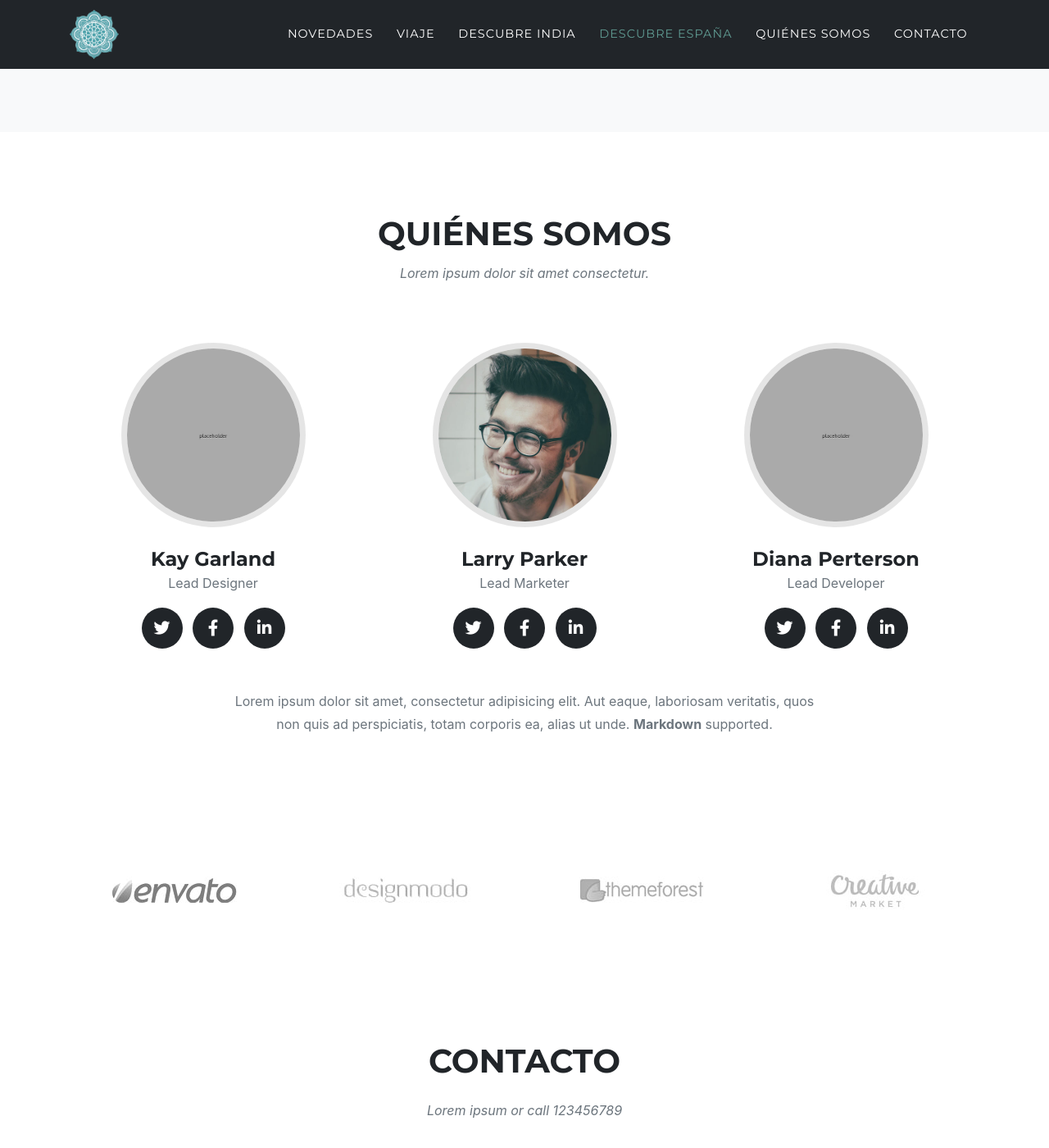
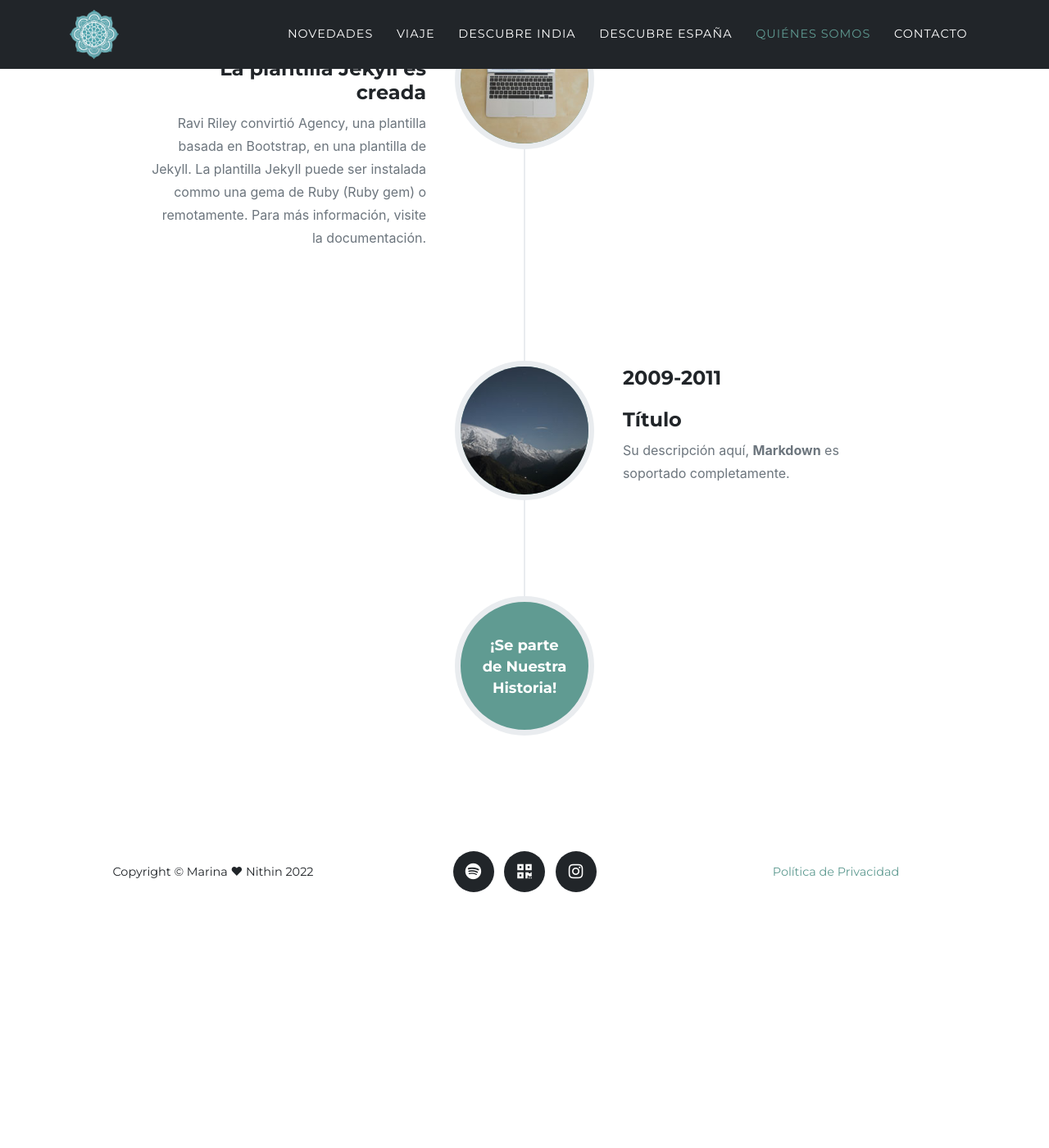
Before and after one commit to nithinandmarina/info.github.io, a Jekyll site: the page built from index.md, in a window 1280 px wide and 1400 px high, scrolled down 5986 px. Shown: the whole window at 82% size. Built offline with Jekyll 4.4.1, drawn with Linux system fonts in a browser that asks for light colours; some web fonts are replaced; a script that is not in the unit is left out; after the commit the page ends 7099 px from its top, so only the background shows below that; some of the changed text lies outside the part shown.

Commit message:
Website restructured

```diff
--- a/_data/sitetext.yml
+++ b/_data/sitetext.yml
@@ -162,7 +162,7 @@
     list:
       - title: "Grupo de WhatsApp"
         desc: "La información será comunicada mediante el grupo de WhatsApp"
-        icon: fab fa-markdown
+        icon: fab fa-whatsapp
       - title: "Billetes"
         desc: "Completo: del 1 al 19 de diciembre <br> Etapa pre-boda: 1 al 13 de diciembre<br>Etapa post-boda: 10 al 19 de diciembre<br> Desde España: Madrid->Bangalore <br> Desde Alemania: Frankfurt->Bangalore "
         icon: fas fa-shopping-cart #find more at https://fontawesome.com/icons
@@ -246,36 +246,18 @@
     subtext: Lorem ipsum dolor sit amet, consectetur adipisicing elit. Aut eaque, laboriosam veritatis, quos non quis ad perspiciatis, totam corporis ea, alias ut unde. **Markdown** supported.
     section: equipo
     people:
-      - name: "Kay Garland"
-        role: "Lead Designer"
-        image: assets/img/team/500x500.jpg
+      - name: "Marina Terron Camero"
+        role: "La Novia"
+        image: assets/img/team/marina_author.jpg
         social:
-          - url: https://twitter.com
-            icon: fab fa-twitter
-          - url: https://facebook.com
-            icon: fab fa-facebook-f
-          - url: https://linkedin.com
-            icon: fab fa-linkedin-in
-      - name: "Larry Parker"
-        role: "Lead Marketer"
-        image: assets/img/team/2.jpg
+          - url: https://instagram.com
+            icon: "fab fa-instagram"
+      - name: "Nithin Kumara N T"
+        role: "El Novio"
+        image: assets/img/team/nithin_author.jpg
         social:
-          - url: https://twitter.com
-            icon: fab fa-twitter
-          - url: https://facebook.com
-            icon: fab fa-facebook-f
-          - url: https://linkedin.com
-            icon: fab fa-linkedin-in
-      - name: "Diana Perterson"
-        role: "Lead Developer"
-        image: assets/img/team/500x500.jpg
-        social:
-          - url: https://twitter.com
-            icon: fab fa-twitter
-          - url: https://facebook.com
-            icon: fab fa-facebook-f
-          - url: https://linkedin.com
-            icon: fab fa-linkedin-in
+          - url: https://instagram.com
+            icon: "fab fa-instagram"
 
   contact:
     title: "Contacto"
@@ -295,14 +277,10 @@
   footer:
     legal: "Política de Privacidad"
     social:
-      - url: https://twitter.com
-        icon: "fab fa-twitter"
       - url: https://facebook.com
-        icon: "fab fa-facebook-f"
-      - url: https://linkedin.com
-        icon: "fab fa-linkedin-in"
-      - url: https://github.com/raviriley/agency-jekyll-theme
-        icon: "fab fa-github"
+        icon: "fab fa-spotify"
+      - url: https://facebook.com
+        icon: "fa fa-qrcode"
       - url: https://instagram.com
         icon: "fab fa-instagram"
 es-ES:
--- a/_includes/clients.html
+++ b/_includes/clients.html
@@ -1,5 +1,5 @@
 <!-- Clients -->
-  <section class="py-5" id="{{ site.data.sitetext[site.locale].clients.section | default: "clients" }}">
+  <!-- <section class="py-5" id="{{ site.data.sitetext[site.locale].clients.section | default: "clients" }}">
     <div class="container">
       <div class="row" {% if site.data.sitetext[site.locale].clients.horizontal-scrolling == "yes" %} id="scrolling-clients" {% endif %}>
 	    {% for client in site.data.sitetext[site.locale].clients.list %}
@@ -11,4 +11,4 @@
 	    {% endfor %}
       </div>
     </div>
-  </section>
+  </section> -->
--- a/_includes/contact.html
+++ b/_includes/contact.html
@@ -1,5 +1,5 @@
 <!-- Contact -->
-<section class="page-section" id="{{ site.data.sitetext[site.locale].contact.section | default: "contact" }}">
+<!-- section class="page-section" id="{{ site.data.sitetext[site.locale].contact.section | default: "contact" }}">
   <div class="container">
     <div class="row">
       <div class="col-lg-12 text-center">
@@ -59,5 +59,5 @@
       </div>
     </div>
   </div>
-</section>
+</section> -->
 <!-- End Contact -->
--- a/_includes/team.html
+++ b/_includes/team.html
@@ -9,7 +9,7 @@
   </div>
   <div class="row">
   {% for person in site.data.sitetext[site.locale].team.people %}
-	<div class="col-sm-4">
+	<div class="col-sm-6">
 	  <div class="team-member">
 		<img class="mx-auto rounded-circle" src="{{ person.image }}" alt="">
 		<h4>{{ person.name }}</h4>
@@ -32,6 +32,54 @@
 	  <div class="large text-muted">{{ site.data.sitetext[site.locale].team.subtext | markdownify }}</div>
 	</div>
   </div>
+  <div class="row">
+        <div class="col-lg-12">
+          <ul class="timeline">
+      {%- assign align = site.data.sitetext[site.locale].timeline.start_align -%}
+      {%- for event in site.data.sitetext[site.locale].timeline.events -%}
+            {%- if align == "right" -%}
+              {%- if event.align and event.align == "left" -%}
+                {%- assign align = "right" -%}
+                <li>
+              {%- else -%}
+                {%- assign align = "left" %}
+                <li class="timeline-inverted">
+              {% endif %}
+            {% else %}
+              {%- if event.align and event.align == "right" -%}
+                {%- assign align = "left" -%}
+                <li class="timeline-inverted">
+              {%- else -%}
+                {%- assign align = "right" %}
+                <li>
+              {% endif %}
+            {%- endif -%}
+              <div class="timeline-image">
+                <img class="rounded-circle img-fluid" src="{{ event.image }}" alt="{{ event.alt | default: ""}}">
+              </div>
+              <div class="timeline-panel">
+                <div class="timeline-heading">
+                  <h4>{{ event.year | markdownify }}</h4>
+                  <h4 class="subheading">{{ event.title }}</h4>
+                </div>
+                <div class="timeline-body">
+                  <div class="text-muted">{{ event.desc | markdownify }}</div>
+                </div>
+              </div>
+            </li>
+		  {% endfor %}
+
+		  {% if site.data.sitetext[site.locale].timeline.end %}
+			<li class="timeline-inverted">
+              <div class="timeline-image">
+                <h4>{{ site.data.sitetext[site.locale].timeline.end }}</h4>
+              </div>
+            </li>
+		  {% endif %}
+
+          </ul>
+        </div>
+      </div>
 </div>
 </section>
 <!-- End Team -->
--- a/_includes/timeline.html
+++ b/_includes/timeline.html
@@ -7,7 +7,7 @@
           <h3 class="section-subheading text-muted">{{ site.data.sitetext[site.locale].timeline.text | default: "timeline"}}</h3>
         </div>
       </div>
-      <div class="row">
+      <!-- <div class="row">
         <div class="col-lg-12">
           <ul class="timeline">
       {%- assign align = site.data.sitetext[site.locale].timeline.start_align -%}
@@ -54,7 +54,7 @@
 
           </ul>
         </div>
-      </div>
+      </div> -->
     </div>
   </section>
 <!-- End About -->
```
Also changed, not shown: other parts of _includes/contact.html (+1 -1 lines), Gemfile.lock, assets/img/team/marina_author.jpg (added), assets/img/team/nithin_author.jpg (added), 1 other file.
